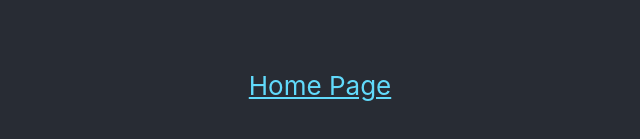
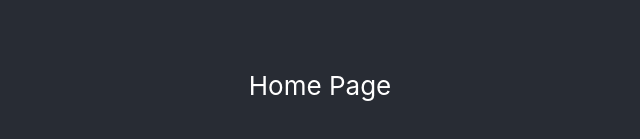
Before and after one commit to agulik/react-node-typescript-boilerplate, a React (Create React App) app in the folder client/: page / in a window 1280 px wide. Shown: the part 315-454 px from the top of the page, without its empty margins (320-960 px from the left). Built offline with nearby package versions, Linux system fonts and the light colour scheme.

Commit message:
chore: refactor client

```diff
--- a/client/src/App.tsx
+++ b/client/src/App.tsx
@@ -1,23 +1,12 @@
 import React, { Component } from "react"
 import "./App.css"
 
-class App extends Component {
-  render() {
-    return (
-      <div className="App">
-        <header className="App-header">
-          <a
-            className="App-link"
-            href="https://reactjs.org"
-            target="_blank"
-            rel="noopener noreferrer"
-          >
-            Home Page
-          </a>
-        </header>
-      </div>
-    )
-  }
+const App = () => {
+  return (
+    <div className="App">
+      <header className="App-header">Home Page</header>
+    </div>
+  )
 }
 
 export default App
```
